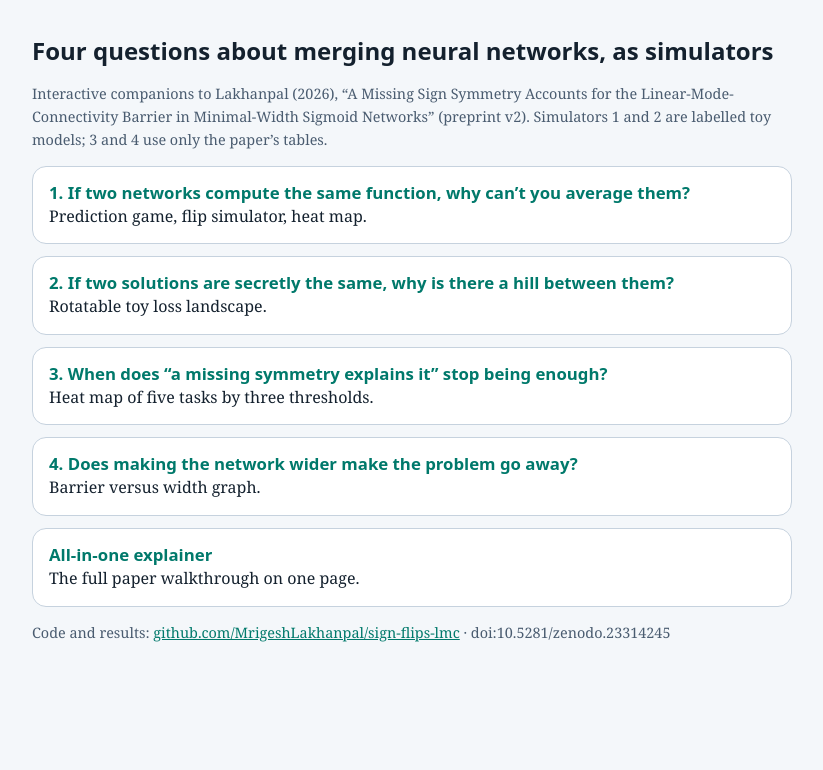
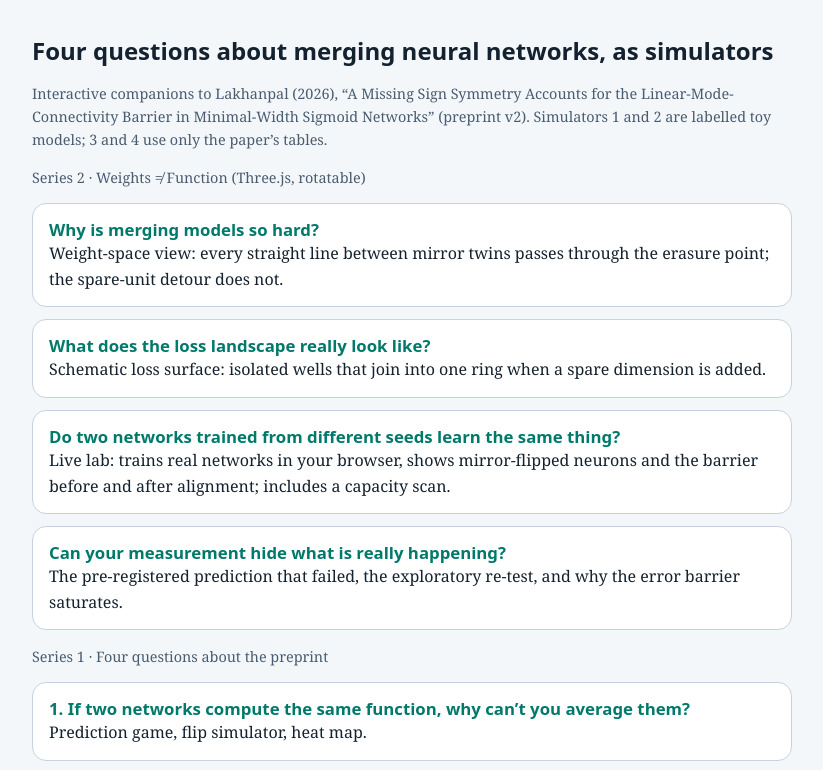
Before and after one commit to MrigeshLakhanpal/sign-flips-lmc-simulators, a plain HTML site: page docs/index.html in a window 1280 px wide. Shown: the top 770 px of the page, without its empty margins (228-1051 px from the left). Drawn offline with Linux system fonts and the light colour scheme.

```diff
--- a/docs/index.html
+++ b/docs/index.html
@@ -15,6 +15,12 @@
 </style></head><body><main>
 <h1>Four questions about merging neural networks, as simulators</h1>
 <p class="muted">Interactive companions to Lakhanpal (2026), “A Missing Sign Symmetry Accounts for the Linear-Mode-Connectivity Barrier in Minimal-Width Sigmoid Networks” (preprint v2). Simulators 1 and 2 are labelled toy models; 3 and 4 use only the paper’s tables.</p>
+<p class="muted">Series 2 · Weights ≠ Function (Three.js, rotatable)</p>
+<a class="card" href="m1-merging.html"><b>Why is merging models so hard?</b>Weight-space view: every straight line between mirror twins passes through the erasure point; the spare-unit detour does not.</a>
+<a class="card" href="l1-landscape.html"><b>What does the loss landscape really look like?</b>Schematic loss surface: isolated wells that join into one ring when a spare dimension is added.</a>
+<a class="card" href="lab-live-training.html"><b>Do two networks trained from different seeds learn the same thing?</b>Live lab: trains real networks in your browser, shows mirror-flipped neurons and the barrier before and after alignment; includes a capacity scan.</a>
+<a class="card" href="f1-failed-prediction.html"><b>Can your measurement hide what is really happening?</b>The pre-registered prediction that failed, the exploratory re-test, and why the error barrier saturates.</a>
+<p class="muted">Series 1 · Four questions about the preprint</p>
 <a class="card" href="sim1-why-averaging-fails.html"><b>1. If two networks compute the same function, why can’t you average them?</b>Prediction game, flip simulator, heat map.</a>
 <a class="card" href="sim2-loss-landscape.html"><b>2. If two solutions are secretly the same, why is there a hill between them?</b>Rotatable toy loss landscape.</a>
 <a class="card" href="sim3-where-claim-fails.html"><b>3. When does “a missing symmetry explains it” stop being enough?</b>Heat map of five tasks by three thresholds.</a>
```
Also changed, not shown: 1 other file.
